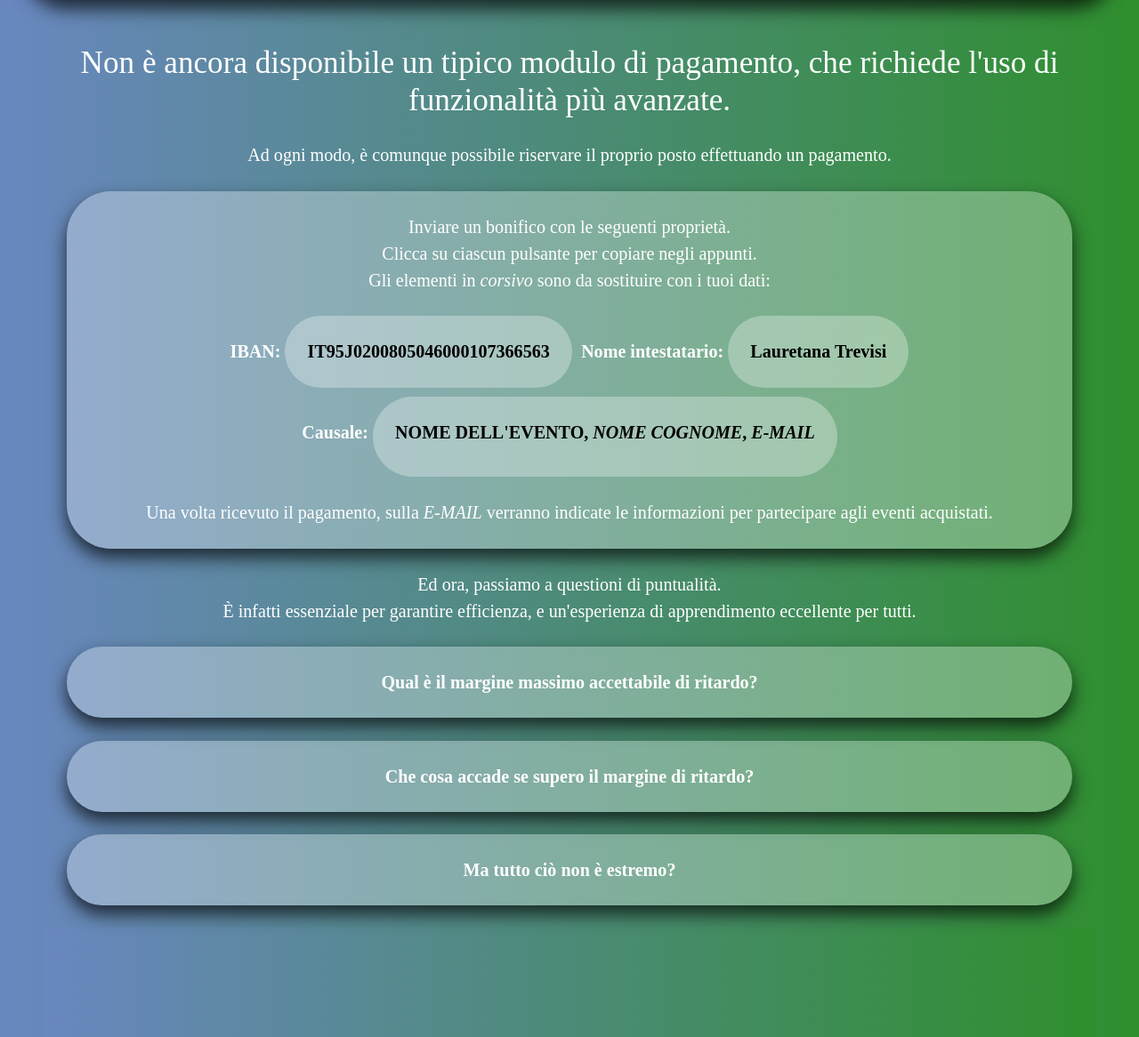
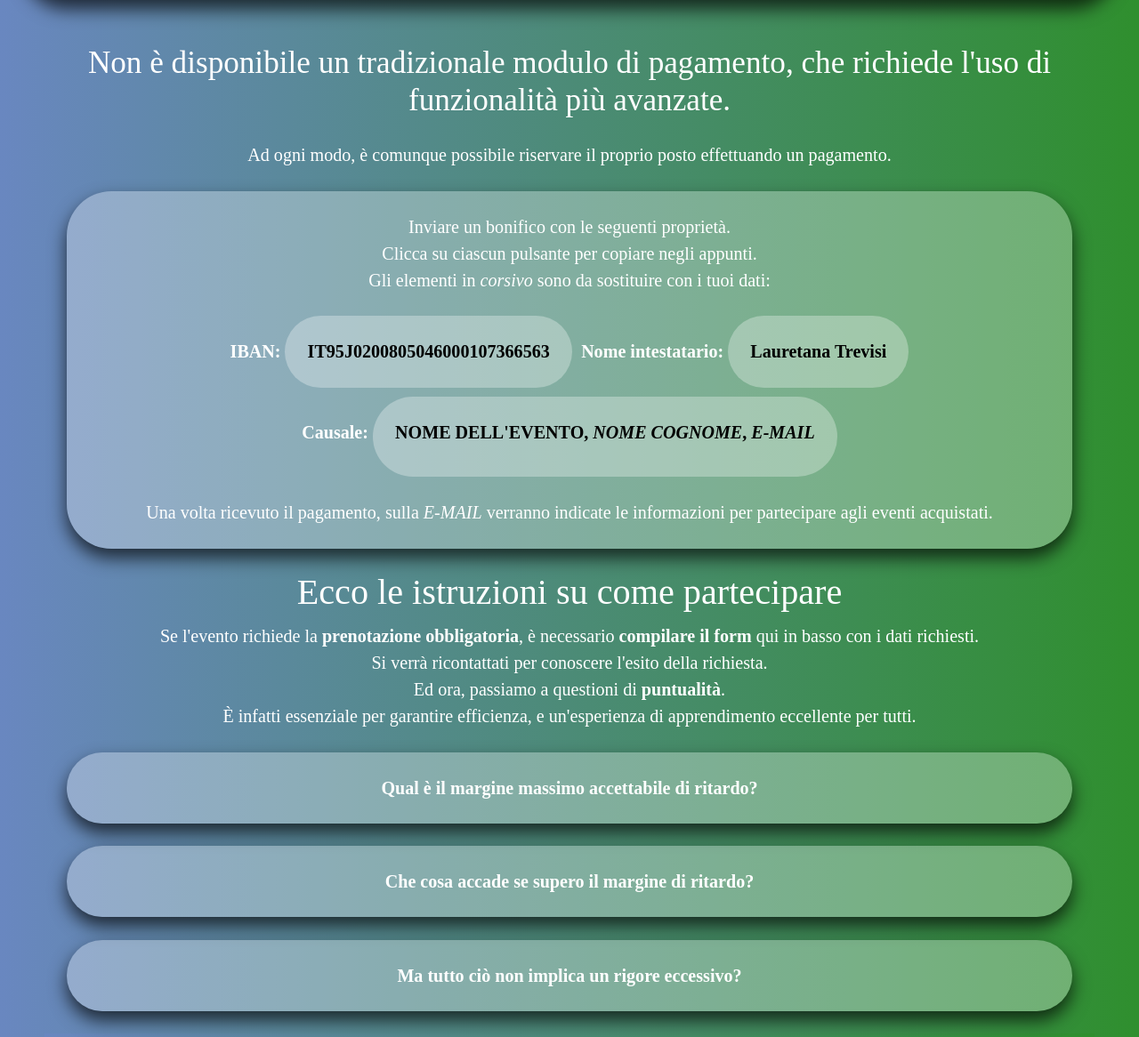
Before and after one commit to dammartucci/CentroEquilibrioPsicofisicoLauretana, a plain HTML site: page payment-info.html in a window 1280 px wide. Shown: the part 126-1292 px from the top of the page at 89% size. Drawn offline with Linux system fonts and the light colour scheme.

Commit message:
Add files via upload

```diff
--- a/payment-info.html
+++ b/payment-info.html
@@ -20,6 +20,7 @@
 		<link rel="stylesheet" type="text/css" href="assets/css/style.css">
 
 		<!-- STEP 1: the scripts to handle manipulation of graphic elements -->
+		<script src="assets/js/model/DataStructureUtilities.js"></script>
 		<script src="assets/js/view/GraphicElementsEnabler.js"></script>
 		<script src="assets/js/model/BoundsWatcher.js"></script>
 		<script src="assets/js/model/FormSubmitter.js"></script>
@@ -40,7 +41,7 @@
 
 
 		<div class="common-container">
-		    <h3>Non è ancora disponibile un tipico modulo di pagamento, che richiede l'uso di funzionalità più
+		    <h3>Non è disponibile un tradizionale modulo di pagamento, che richiede l'uso di funzionalità più
 			avanzate.<br></h3>
 
 			<div class="add-med-vert-spacing"></div>
@@ -59,7 +60,10 @@
 			</div>
 			<div class="add-med-vert-spacing"></div>
 
-			Ed ora, passiamo a questioni di puntualità.<br>
+			<h2>Ecco le istruzioni su come partecipare</h2>
+			Se l'evento richiede la <b>prenotazione obbligatoria</b>, è necessario <b>compilare il form</b> qui in basso con i dati richiesti.<br>
+			Si verrà ricontattati per conoscere l'esito della richiesta.<br>
+			Ed ora, passiamo a questioni di <b>puntualità</b>.<br>
 			È infatti essenziale per garantire efficienza, e un'esperienza di apprendimento eccellente per tutti.<br>
 
 			<div class="common-overlaid-container expandable-container add-med-spacing spawn-element">
@@ -91,7 +95,7 @@
 			</div>
 
 			<div class="common-overlaid-container expandable-container add-med-spacing spawn-element">
-				<div class="expandable-container-title">Ma tutto ciò non è estremo?</div>
+				<div class="expandable-container-title">Ma tutto ciò non implica un rigore eccessivo?</div>
 				<div class="expandable-container-content"><text>
 				    Ecco che cosa dice l'insegnante, Lauretana, a riguardo:<br>
 					<i>"È vero, sembra così, ma credimi, per esperienza, è davvero insopportabile, sia per me che per gli altri,
```
Also changed, not shown: free-event-landing-page.html (+7 -3 lines), main.html (+2 -1 lines).
